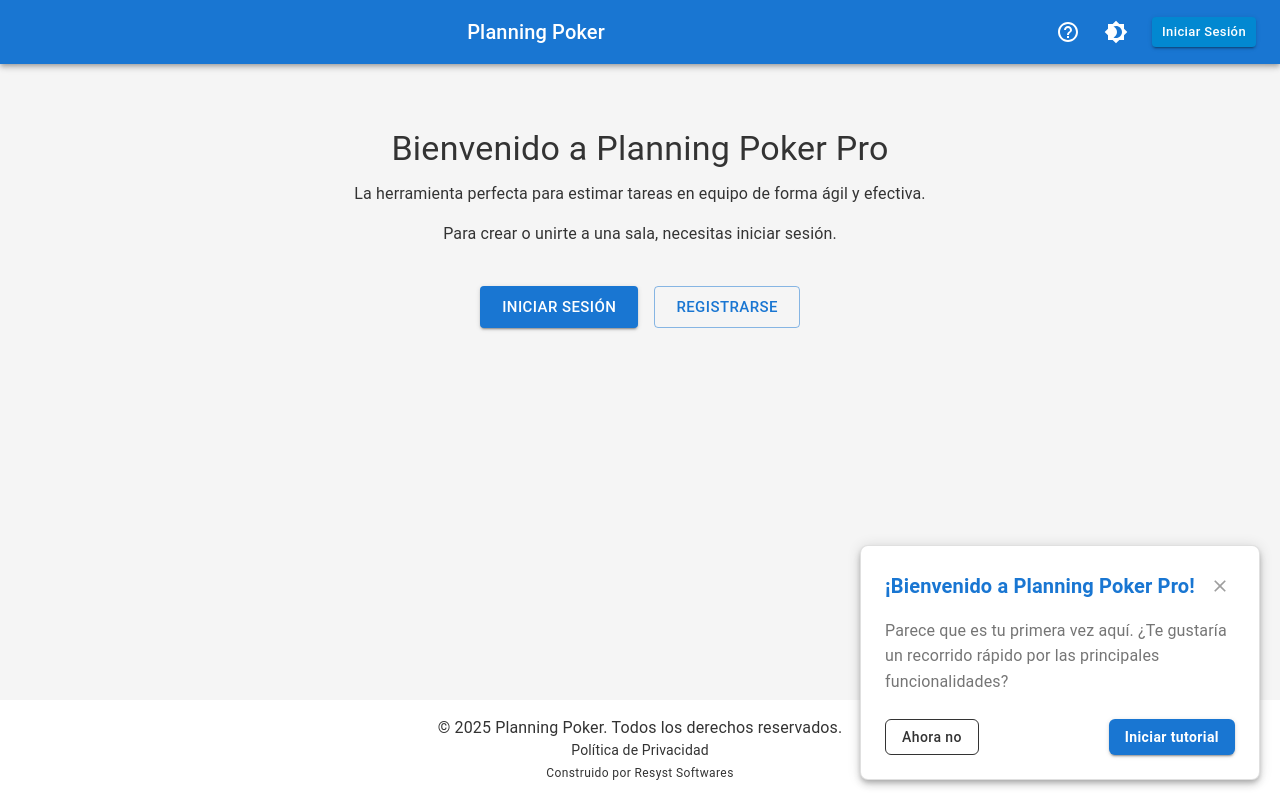
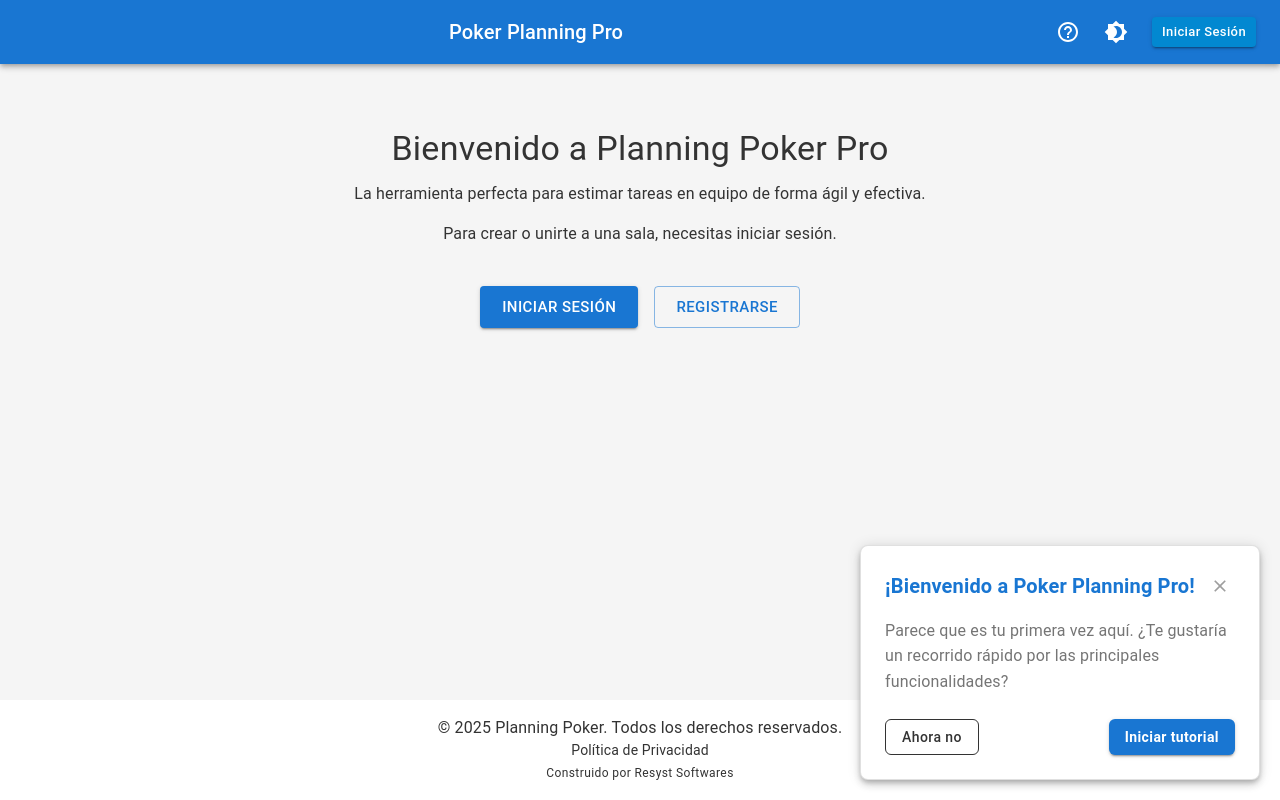
Before and after one commit to ProDrifterDK/poker-planning, a Next.js app: page / in a window 1280 px wide. Built offline with nearby package versions, Linux system fonts and the light colour scheme; no server answers.

Commit message:
Security improvements + minor changes

```diff
--- a/src/components/Header.tsx
+++ b/src/components/Header.tsx
@@ -58,7 +58,7 @@ export default function Header() {
                     onClick={() => router.push('/')}
                     style={{ background: 'none', border: 'none', cursor: 'pointer', color: 'inherit' }}
                 >
-                    Planning Poker
+                    Poker Planning Pro
                 </Typography>
                 <Box sx={{ display: 'flex', alignItems: 'center', gap: 1 }}>
                     <OnboardingButton variant="icon" color="inherit" />
--- a/src/components/Onboarding/WelcomeMessage.tsx
+++ b/src/components/Onboarding/WelcomeMessage.tsx
@@ -112,7 +112,7 @@ const WelcomeMessage: React.FC<WelcomeMessageProps> = ({
                 color: theme.palette.primary.main
               }}
             >
-              ¡Bienvenido a Planning Poker Pro!
+              ¡Bienvenido a Poker Planning Pro!
             </Typography>
           </motion.div>
           <motion.div
--- a/src/components/RoomManager.tsx
+++ b/src/components/RoomManager.tsx
@@ -57,7 +57,7 @@ export default function RoomManager() {
       router.push(`/room/${roomId}`);
     } catch (error) {
       // Los errores ya son manejados por el store
-      console.error("Error al crear sala:", error);
+      // No registramos el error en la consola por razones de seguridad
     }
   };
 
@@ -83,7 +83,7 @@ export default function RoomManager() {
       router.push(`/room/${roomCode}`);
     } catch (error) {
       // Los errores ya son manejados por el store
-      console.error("Error al unirse a la sala:", error);
+      // No registramos el error en la consola por razones de seguridad
     }
   };
 
@@ -99,9 +99,8 @@ export default function RoomManager() {
     >
       <Box display="flex" flexDirection="column" alignItems="center" gap={2}>
         <Typography variant="h3" marginBottom={1}>
-          Planning Poker
+          Poker Planning Pro
         </Typography>
-
         <Box display="flex" alignItems="center" gap={2}>
           <OnboardingButton variant="text" />
           <Divider orientation="vertical" flexItem />
--- a/src/components/auth/ResetPassword.tsx
+++ b/src/components/auth/ResetPassword.tsx
@@ -59,7 +59,7 @@ const ResetPassword: React.FC = () => {
       setResetSent(true);
     } catch (error) {
       // El error ya se maneja en el contexto de autenticación
-      console.error('Error al restablecer contraseña:', error);
+      // No registramos el error en la consola por razones de seguridad
     } finally {
       setIsSubmitting(false);
     }
--- a/src/components/auth/SignIn.tsx
+++ b/src/components/auth/SignIn.tsx
@@ -73,7 +73,7 @@ const SignIn: React.FC = () => {
       setSuccess(true); // Establecer estado de éxito
     } catch (error) {
       // El error ya se maneja en el contexto de autenticación
-      console.error('Error al iniciar sesión:', error);
+      // No registramos el error en la consola por razones de seguridad
       setSuccess(false);
     } finally {
       setIsSubmitting(false);
--- a/src/components/auth/SignUp.tsx
+++ b/src/components/auth/SignUp.tsx
@@ -82,7 +82,7 @@ const SignUp: React.FC = () => {
       setSuccess(true); // Establecer estado de éxito
     } catch (error) {
       // El error ya se maneja en el contexto de autenticación
-      console.error('Error al registrar usuario:', error);
+      // No registramos el error en la consola por razones de seguridad
       setSuccess(false);
     } finally {
       setIsSubmitting(false);
--- a/src/components/auth/UserProfile.tsx
+++ b/src/components/auth/UserProfile.tsx
@@ -47,7 +47,7 @@ const UserProfile: React.FC = () => {
       setIsSuccess(true);
     } catch (error) {
       // El error ya se maneja en el contexto de autenticación
-      console.error('Error al actualizar perfil:', error);
+      // No registramos el error en la consola por razones de seguridad
     } finally {
       setIsSubmitting(false);
     }
@@ -58,7 +58,7 @@ const UserProfile: React.FC = () => {
       await logout();
       // La redirección se manejará automáticamente por el ProtectedRoute
     } catch (error) {
-      console.error('Error al cerrar sesión:', error);
+      // No registramos el error en la consola por razones de seguridad
     }
   };
 
--- a/src/store/onboardingStore.ts
+++ b/src/store/onboardingStore.ts
@@ -58,7 +58,7 @@ export const useOnboardingStore = create<OnboardingState>()(
             // Configuración de los pasos del tutorial
             steps: {
                 [OnboardingStep.WELCOME]: {
-                    title: "¡Bienvenido a Planning Poker Pro!",
+                    title: "¡Bienvenido a Poker Planning Pro!",
                     description:
                         "Este tutorial te guiará a través de las principales funcionalidades de la aplicación. Puedes saltarlo en cualquier momento y retomarlo después desde el menú de ayuda.",
                     position: "bottom",
@@ -106,7 +106,7 @@ export const useOnboardingStore = create<OnboardingState>()(
                 [OnboardingStep.COMPLETED]: {
                     title: "¡Tutorial completado!",
                     description:
-                        "Has completado el tutorial básico. Ahora puedes comenzar a utilizar Planning Poker Pro para tus estimaciones ágiles. Si necesitas ayuda adicional, consulta la documentación o contacta con soporte.",
+                        "Has completado el tutorial básico. Ahora puedes comenzar a utilizar Poker Planning Pro para tus estimaciones ágiles. Si necesitas ayuda adicional, consulta la documentación o contacta con soporte.",
                     position: "bottom",
                 },
             },
```
